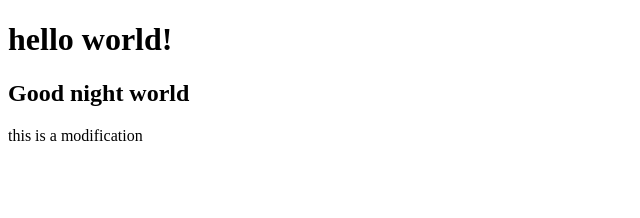
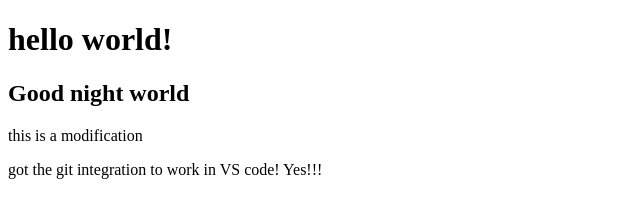
Before and after one commit to LloydMcVeyii/exercise1, a plain HTML site: page index.html in a window 1280 px wide. Shown: the whole page, without its empty margins (0-640 px from the left). Drawn offline with Linux system fonts and the light colour scheme.

Commit message:
test test

```diff
--- a/index.html
+++ b/index.html
@@ -10,6 +10,8 @@
     <h1>hello world!</h1>
     <h2>Good night world</h2>
     <p>this is a modification</p>
+    <p>got the git integration to work in VS code! Yes!!!</p>
+
 </body>
 
 </html>
```
